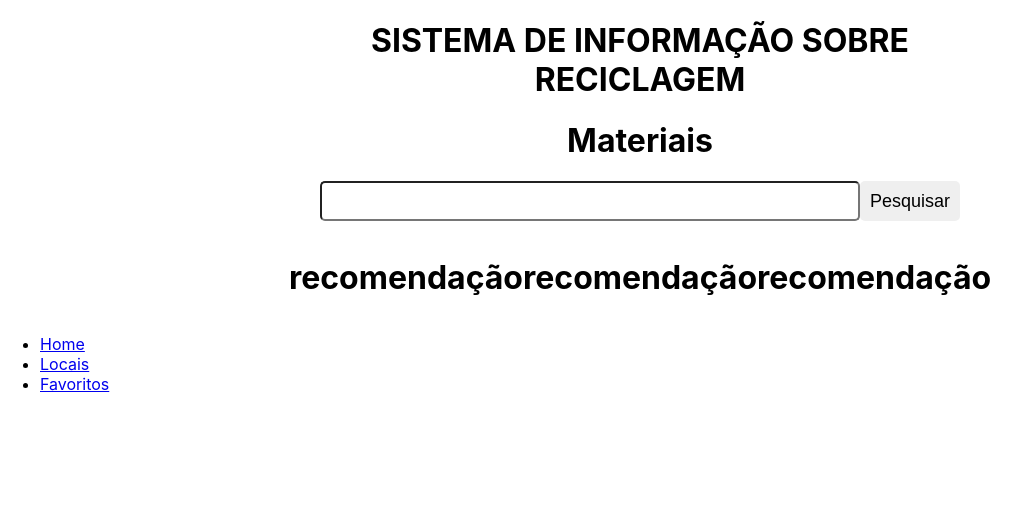
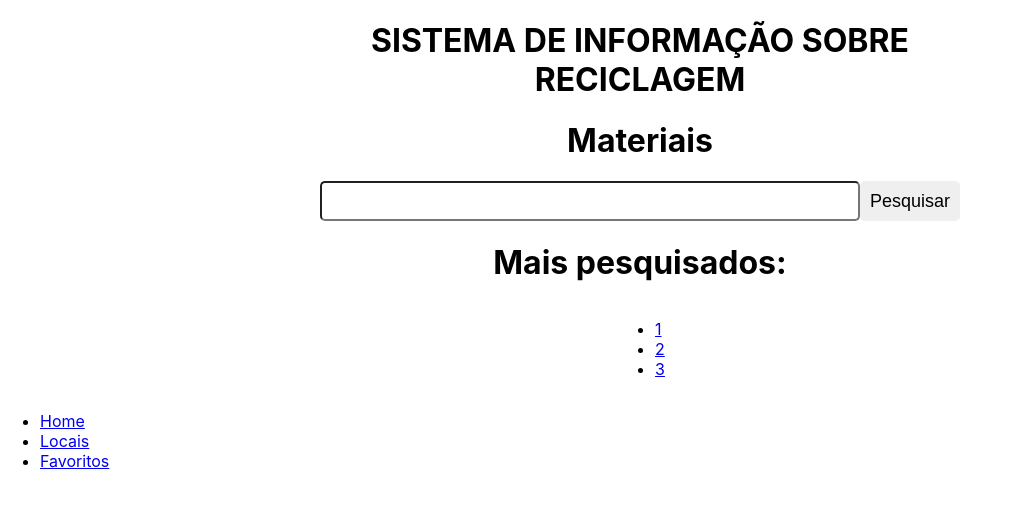
Before and after one commit to Baryarte/SISC-SI-2022, a React (Create React App) app in the folder sisc/: page / in a window 1280 px wide. Shown: the top 508 px of the page, without its empty margins (0-1030 px from the left). Built offline with nearby package versions, Linux system fonts and the light colour scheme.

Commit message:
Tentando fazer commits com fotos

```diff
--- a/sisc/src/App.js
+++ b/sisc/src/App.js
@@ -15,10 +15,15 @@ const App = () => {
               <h1 className="page-title">SISTEMA DE INFORMAÇÃO SOBRE RECICLAGEM</h1>
               <h1>Materiais</h1>
               <Searchbar />
+              <h1>Mais pesquisados:</h1>
               <div className="reccontainer">
-                <Recomendation />
-                <Recomendation />
-                <Recomendation />
+                <nav>
+                  <ul>
+                    <li><Link to="/1">1</Link></li>
+                    <li><Link to="/2">2</Link></li>
+                    <li><Link to="/3">3</Link></li>
+                  </ul>
+                </nav>
               </div>
 
             </div>
@@ -36,6 +41,9 @@ const App = () => {
           </div>
         </div>} />
         <Route path="/Favoritos" element={<h1>Favoritos</h1>} />
+        <Route path="/1" element={<h1>1</h1>} />
+        <Route path="/2" element={<h1>2</h1>} />
+        <Route path="/3" element={<h1>3</h1>} />
       </Routes>
       <nav>
         <ul>
```
